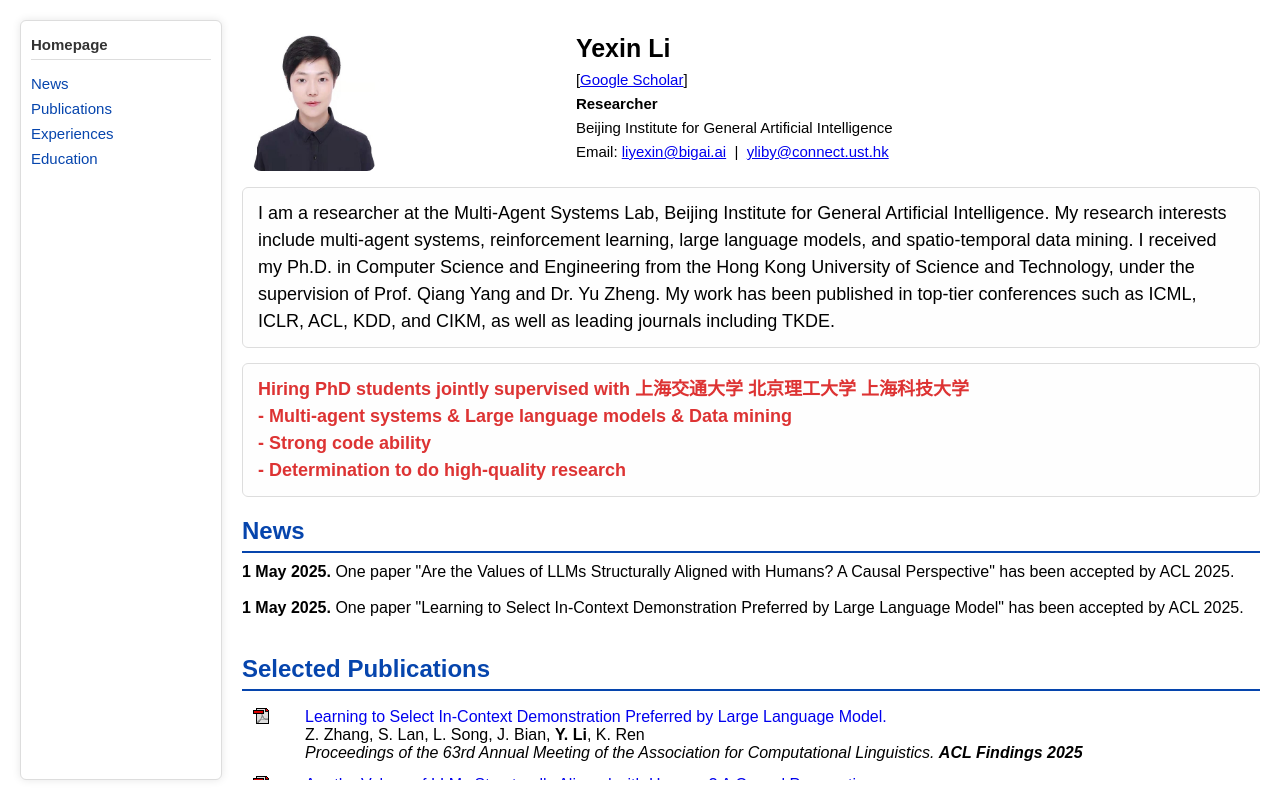
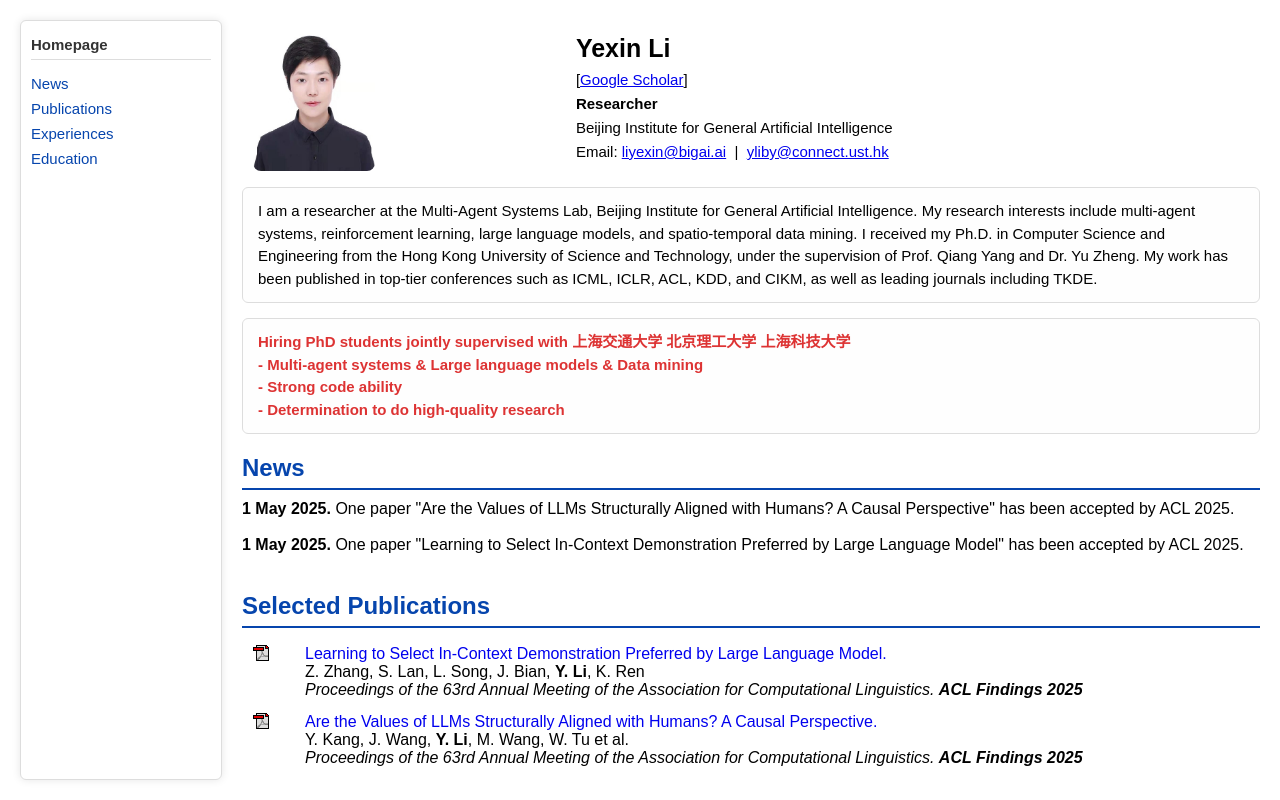
Before and after one commit to liyexn/liyexin.github.io, a plain HTML site: page index.html in a window 1280 px wide. Drawn offline with Linux system fonts and the light colour scheme.

Commit message:
update format

```diff
--- a/index.html
+++ b/index.html
@@ -169,15 +169,13 @@
         </table>
 
         <div class="box">
-          <font size="4px">
-            I am a researcher at the Multi-Agent Systems Lab, Beijing Institute for General Artificial Intelligence. My research interests include multi-agent systems, reinforcement learning, large language models, and spatio-temporal data mining. I received my Ph.D. in Computer Science and Engineering from the Hong Kong University of Science and Technology, under the supervision of Prof. Qiang Yang and Dr. Yu Zheng. My work has been published in top-tier conferences such as ICML, ICLR, ACL, KDD, and CIKM, as well as leading journals including TKDE.
-          </font>
+          I am a researcher at the Multi-Agent Systems Lab, Beijing Institute for General Artificial Intelligence. My research interests include multi-agent systems, reinforcement learning, large language models, and spatio-temporal data mining. I received my Ph.D. in Computer Science and Engineering from the Hong Kong University of Science and Technology, under the supervision of Prof. Qiang Yang and Dr. Yu Zheng. My work has been published in top-tier conferences such as ICML, ICLR, ACL, KDD, and CIKM, as well as leading journals including TKDE.
           <br>
         </div>
 
 
         <div class="box">
-          <font color="red" size="4px">
+          <font color="red">
             Hiring PhD students jointly supervised with 上海交通大学 北京理工大学 上海科技大学 <br>
             - Multi-agent systems & Large language models & Data mining <br>
             - Strong code ability<br>
```
